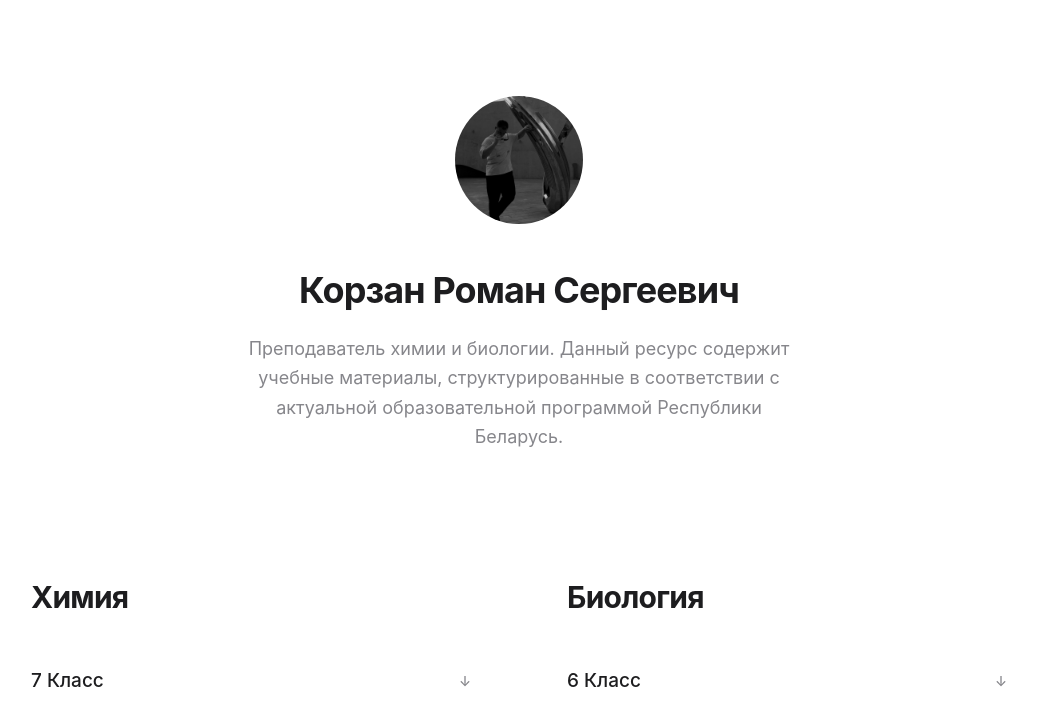
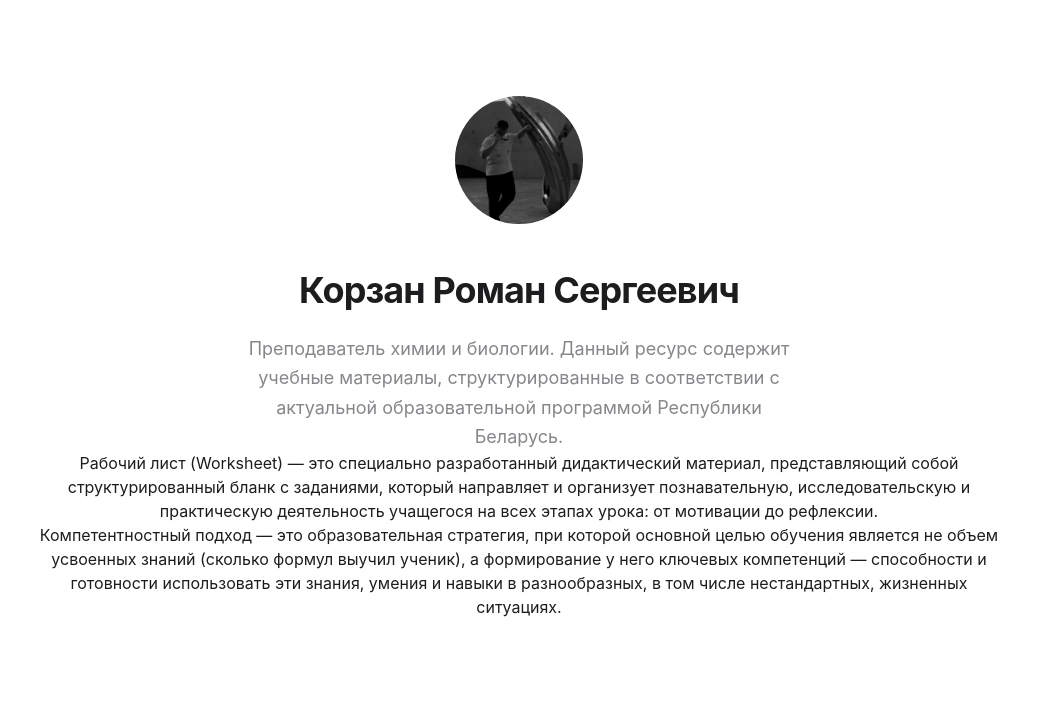
Before and after one commit to umanaww/korzanroman, a plain HTML site: page index.html in a window 1280 px wide. Shown: the top 713 px of the page, without its empty margins (121-1158 px from the left). Drawn offline with nearby package versions, Linux system fonts and the light colour scheme.

Commit message:
Update index.html

```diff
--- a/index.html
+++ b/index.html
@@ -153,6 +153,8 @@
             <p class="max-w-xl mx-auto text-lg text-[var(--apple-gray)] leading-relaxed font-normal">
                 Преподаватель химии и биологии. Данный ресурс содержит учебные материалы, структурированные в соответствии с актуальной образовательной программой Республики Беларусь.
             </p>
+            <p> Рабочий лист (Worksheet) — это специально разработанный дидактический материал, представляющий собой структурированный бланк с заданиями, который направляет и организует познавательную, исследовательскую и практическую деятельность учащегося на всех этапах урока: от мотивации до рефлексии.</p>
+            <p>Компетентностный подход — это образовательная стратегия, при которой основной целью обучения является не объем усвоенных знаний (сколько формул выучил ученик), а формирование у него ключевых компетенций — способности и готовности использовать эти знания, умения и навыки в разнообразных, в том числе нестандартных, жизненных ситуациях.</p>
         </section>
 
         <!-- Subjects Grid -->
```
